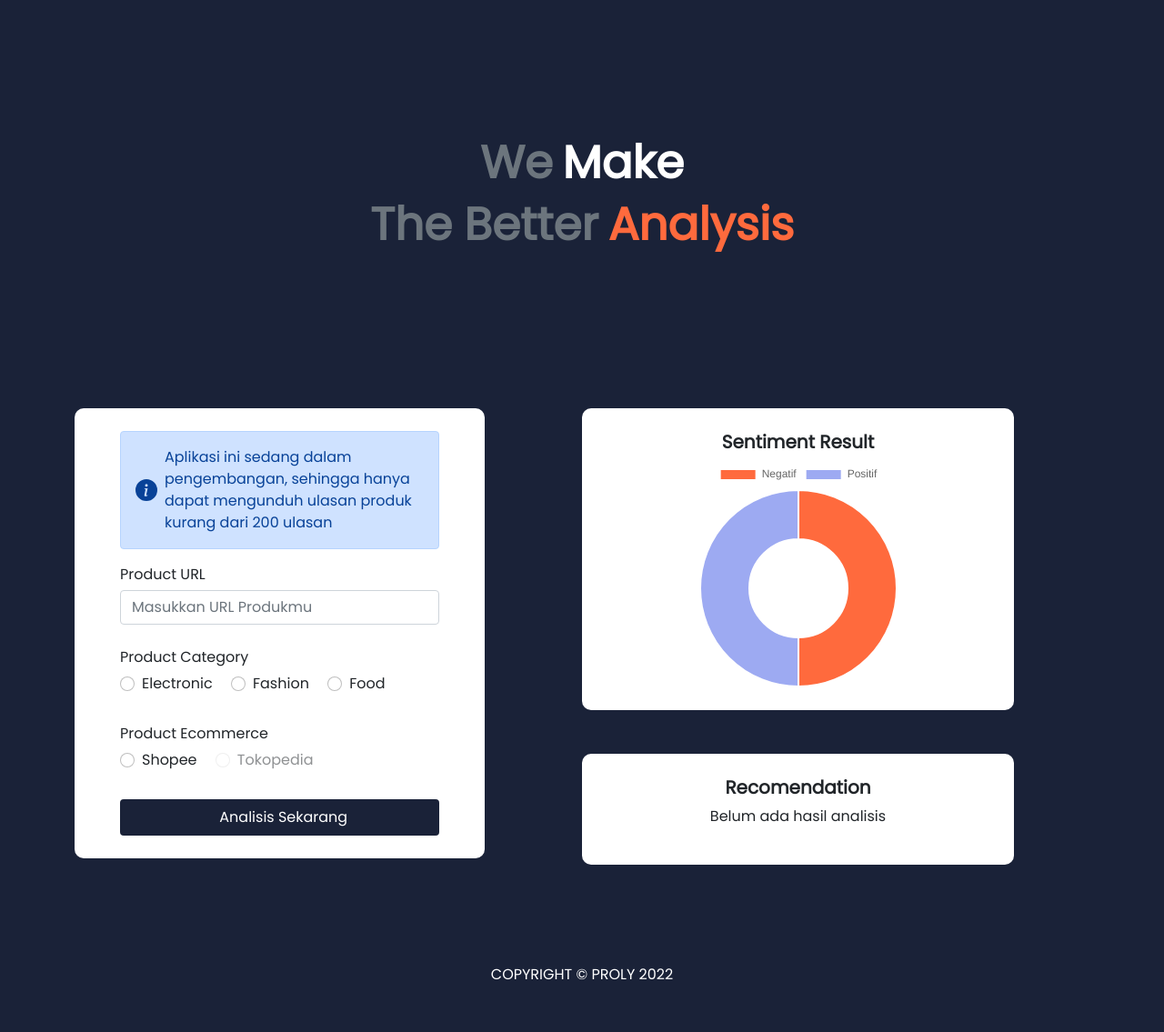
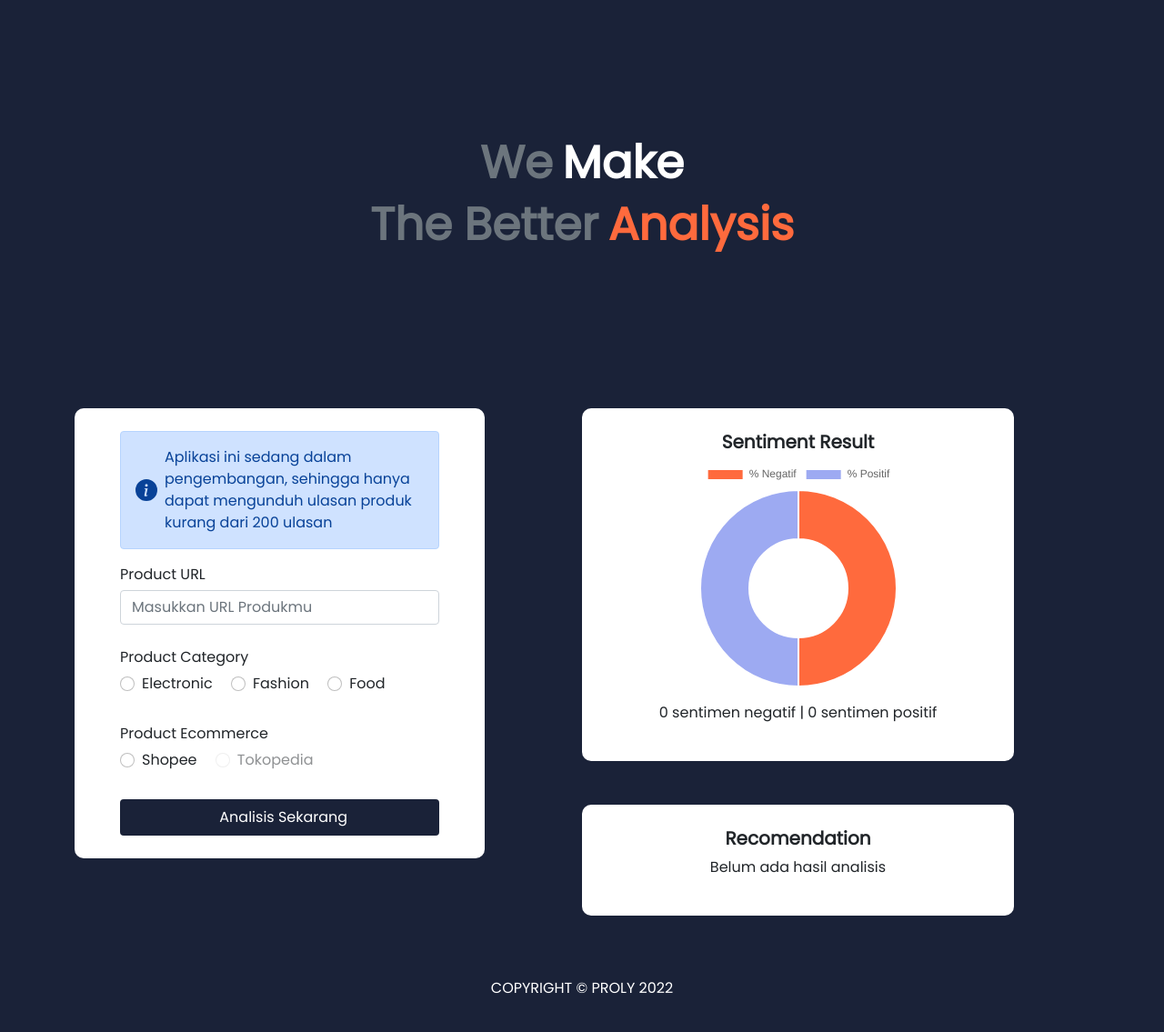
Before and after one commit to taqiyyaghazi/proly-app, a Flask app: page /analysis-member in a window 1280 px wide. Shown: the part 96-1231 px from the top of the page at 91% size. Before the commit the page ends 1174 px from the top, so only its background shows below. Run offline with Flask 2, Linux system fonts and the light colour scheme; a user stored in the database is signed in; some libraries are stand-ins or nearby versions.

Commit message:
Menambah jumlah sentimen halaman sentimen member

```diff
--- a/website/predict.py
+++ b/website/predict.py
@@ -57,7 +57,7 @@ def shopeeScraper (url):
         stop = timeit.default_timer()
         runtime += stop - start
         print(runtime)
-        if runtime >= 28:
+        if runtime >= 29:
             print(runtime)
             break
         offset += 20
--- a/website/templates/analysis-member.html
+++ b/website/templates/analysis-member.html
@@ -158,6 +158,10 @@ content %}
             <canvas id="sentimentChart"></canvas>
           </div>
         </div>
+        <div class="text-center mt-3">
+          <p>{{ neg }} sentimen negatif | {{ pos }} sentimen positif</p>
+          <p></p>
+        </div>
       </div>
       <br />
       <br />
@@ -191,7 +195,7 @@ content %}
   var myChart = new Chart(ctx, {
     type: "doughnut",
     data: {
-      labels: ["Negatif", "Positif"],
+      labels: ["% Negatif", "% Positif"],
       datasets: [
         {
           label: "%",
--- a/website/templates/base.html
+++ b/website/templates/base.html
@@ -77,7 +77,8 @@
 
         {% else %}
         <div class="alert alert-success alert-dismissible fade show" role="alert">
-          <div>{{ message }}</div>
+
+          <div><svg class="bi flex-shrink-0 me-2" width="24" height="24" role="img" aria-label="Success:"><use xlink:href="#check-circle-fill"/></svg> &nbsp;{{ message }}</div>
           <button
             type="button"
             class="btn-close"
--- a/website/views.py
+++ b/website/views.py
@@ -68,14 +68,15 @@ def analysisMember():
             df, runtime = tokopediaScraper(url)
             pass
 
-        if runtime >= 28:
-            flash('Runtime melebihi 30s', category='error')
+        if runtime >= 29:
+            flash(str(len(df)) + ' ulasan berhasil dianalisis', category='succes')
 
         label_pos, label_neg, recommend = runApp(path, df)
         total_label = label_pos + label_neg
         percent_pos = label_pos/total_label*100
         percent_neg = label_neg/total_label*100
     else:
+        label_pos, label_neg = 0, 0
         percent_neg, percent_pos = 50, 50
         recommend = ''
-    return render_template('analysis-member.html', user=current_user, sentiment=[percent_neg, percent_pos], recommend=recommend)
+    return render_template('analysis-member.html', user=current_user, sentiment=[percent_neg, percent_pos], recommend=recommend, neg=label_neg, pos=label_pos)
```
